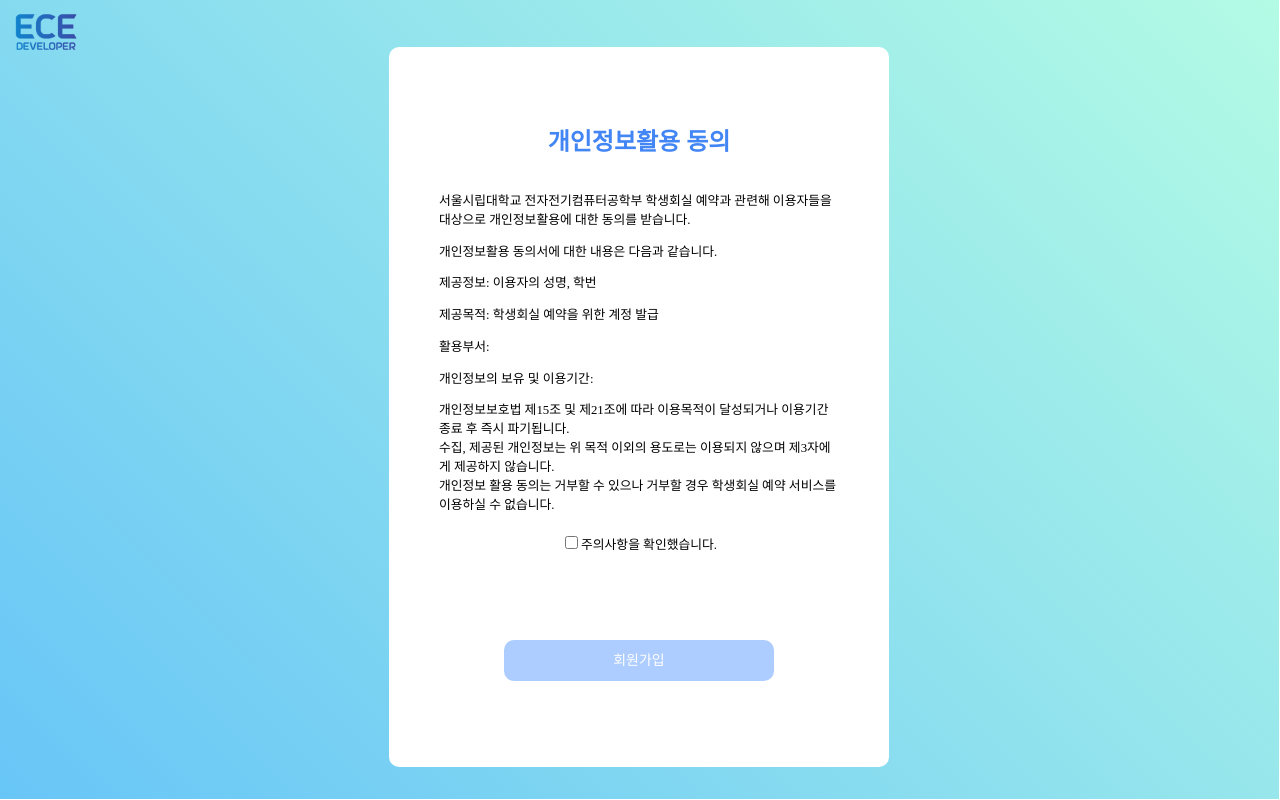
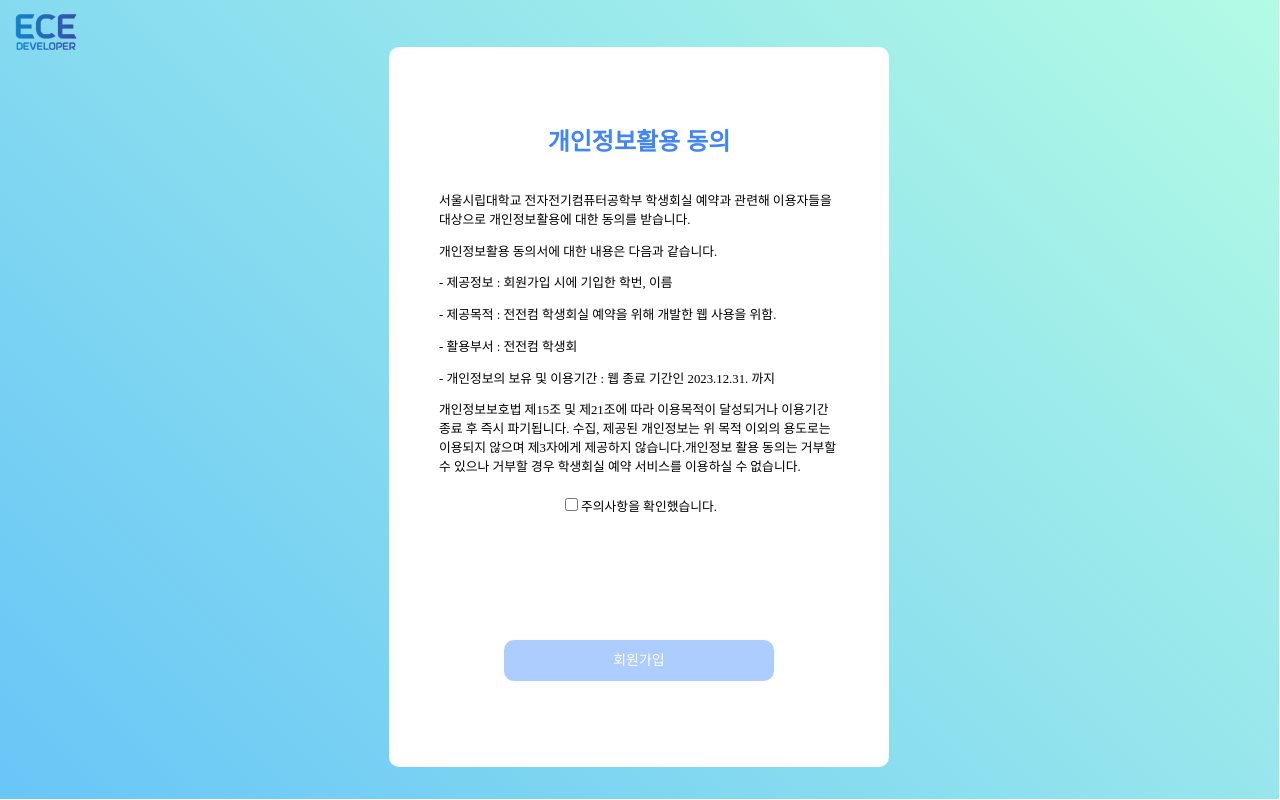
Before and after one commit to ECE-Developers/reservation-web, a React (Create React App) app: page /agreeInform in a window 1280 px wide. Built offline with nearby package versions, Linux system fonts and the light colour scheme.

Commit message:
fix : css 개인정 보, 6개 이상 문구

```diff
--- a/src/Page/AgreePage.js
+++ b/src/Page/AgreePage.js
@@ -41,13 +41,16 @@ function AgreePage(){
         <label>
         <p>서울시립대학교 전자전기컴퓨터공학부 학생회실 예약과 관련해 이용자들을 대상으로 개인정보활용에 대한 동의를 받습니다.</p>
         <p>개인정보활용 동의서에 대한 내용은 다음과 같습니다.</p>
-          <p>제공정보: 이용자의 성명, 학번</p>
-          <p>제공목적: 학생회실 예약을 위한 계정 발급</p>
-          <p>활용부서:</p>
-          <p>개인정보의 보유 및 이용기간: </p>
-        <p>개인정보보호법 제15조 및 제21조에 따라 이용목적이 달성되거나 이용기간 종료 후 즉시 파기됩니다.<br/>
-        수집, 제공된 개인정보는 위 목적 이외의 용도로는 이용되지 않으며 제3자에게 제공하지 않습니다.<br/>
-        개인정보 활용 동의는 거부할 수 있으나 거부할 경우 학생회실 예약 서비스를 이용하실 수 없습니다.</p>
+          <div>
+          <p>- 제공정보 : 회원가입 시에 기입한 학번, 이름 </p>
+          <p>- 제공목적 : 전전컴 학생회실 예약을 위해 개발한 웹 사용을 위함. </p>
+          <p>- 활용부서 : 전전컴 학생회 </p>
+          <p>- 개인정보의 보유 및 이용기간 : 웹 종료 기간인 2023.12.31. 까지 </p>
+          </div>
+          <p></p>
+          <div>개인정보보호법 제15조 및 제21조에 따라 이용목적이 달성되거나 이용기간 종료 후 즉시 파기됩니다.
+            수집, 제공된 개인정보는 위 목적 이외의 용도로는 이용되지 않으며 제3자에게 제공하지 않습니다.개인정보 활용 동의는 거부할 수 있으나 거부할 경우 학생회실 예약 서비스를 이용하실 수 없습니다.
+          </div>
         </label>
         <p style={{textAlign : 'center', marginTop : '20px'}} >
         <input type='checkbox' onChange={CheckEvent} />주의사항을 확인했습니다.</p>
--- a/src/css/login.css
+++ b/src/css/login.css
@@ -130,10 +130,13 @@
 }
 
 .errMsg {
-  font-size: 7px;
+  font-size: 10px;
   color: rgb(207, 13, 13);
   display: inline-block;
-  margin-left: 5px
+  position: absolute;
+  left: 50%;
+  transform: translateX(-50%);
+  top: 79%;
 }
 
 .errBtn {
```
